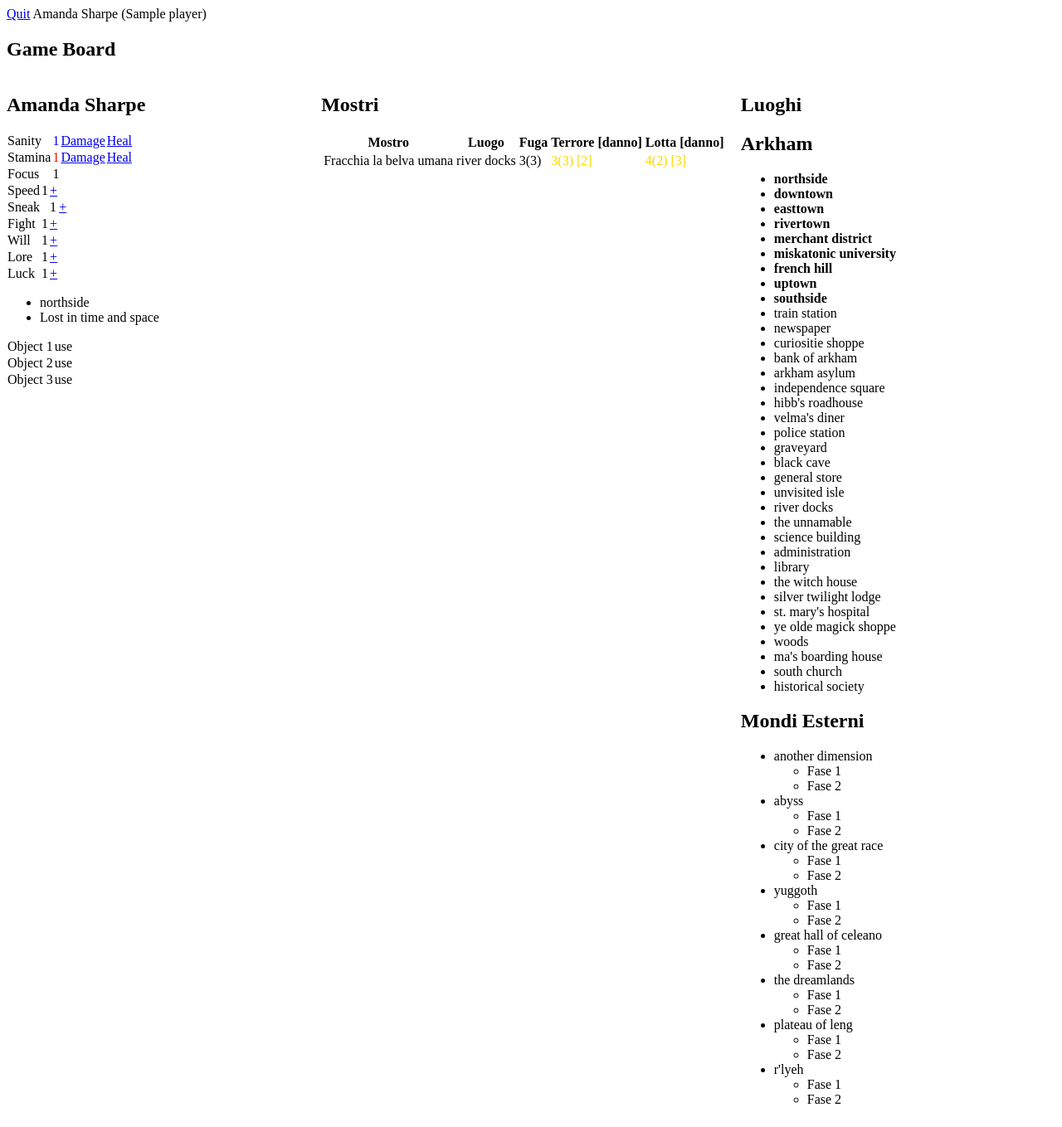
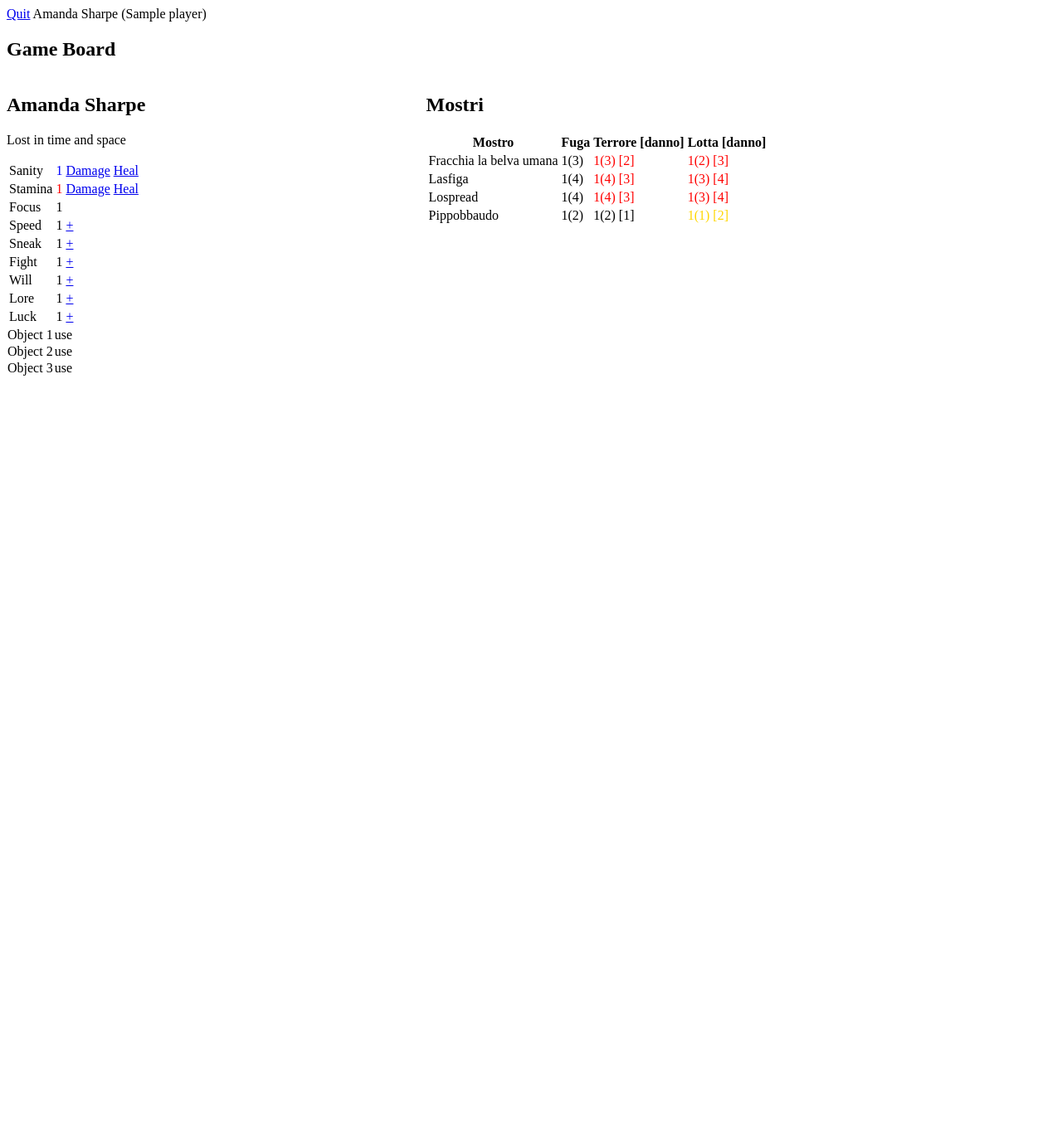
Before and after one commit to Delcaran/ArkhamHorror_TT_Companion, a Flask app: page / in a window 1280 px wide. Shown: the whole page at 83% size. After the commit the page ends 453 px from the top, so only its background shows below. Run offline with Flask 2, Linux system fonts and the light colour scheme; the visitor is signed in with stand-in values (Sample User, id 1); data comes from the database, SQL or seed files in the repository; tables that the repository leaves empty hold one stand-in row (values such as "Sample post").

Commit message:
rimosse feature per ora extra e bugfixing

```diff
--- a/ahc/board.py
+++ b/ahc/board.py
@@ -1,4 +1,4 @@
-from flask import Blueprint, render_template, g
+from flask import Blueprint, render_template, g, redirect, url_for
 from ahc.models import Location, Monster, Player
 from typing import Union
 
@@ -8,24 +8,24 @@ bp = Blueprint("board", __name__)
 @bp.route("/", methods=["GET"])
 def index():
     player : Player = g.player
-    locations : list[Location] = Location.select()
-    monsters : list[Monster] = Monster.select().where((Monster.location.is_null(False)) & (Monster.sky==False) & (Monster.outskirts==False))
+    #locations : list[Location] = Location.select()
+    monsters : list[Monster] = Monster.select().order_by(Monster.name)
     vs : dict[int, dict[str, Union[int, str]]] = {}
     for monster in monsters:
         # TODO calcolare il totale del giocatore con bonus e malus
         # TODO inserire anche l'ambiente
-        evade = player.sneak + monster.awareness
-        terror = player.will + monster.horror_rating
-        combat = player.fight + monster.combat_rating
+        evade = player.sneak if player else 0 + monster.awareness
+        terror = player.will if player else 0 + monster.horror_rating
+        combat = player.fight if player else 0 + monster.combat_rating
         evade_class = ""
         terror_class = ""
         combat_class = ""
-        if monster.sanity_damage > player.sanity:
+        if monster.sanity_damage > player.sanity if player else 0:
             if terror < monster.horror_check:
                 terror_class = "fatal"
             else:
                 terror_class = "deadly"
-        if monster.combat_damage > player.stamina:
+        if monster.combat_damage > player.stamina if player else 0:
             if combat < monster.toughness:
                 combat_class = "fatal"
             else:
@@ -40,7 +40,7 @@ def index():
         }
     return render_template(
         "board/main.html",
-        locations = locations,
+        #locations = locations,
         monsters = monsters,
         vs = vs,
         player = player
--- a/ahc/models.py
+++ b/ahc/models.py
@@ -200,10 +200,10 @@ def init_investigators() -> None:
 
 def init_monsters() -> None:
     monsters = [
-        ("Pippobbaudo", "televisione", Location.get(Location.name == "newspaper"), 1, 2, 1, 2, 1, 2, 1, 2, True, False),
-        ("Fracchia la belva umana", "ovunque", Location.get(Location.name == "river docks"), 2, 3, 2, 3, 2, 3, 2, 3, False, False),
-        ("Lospread", "giermania", Location.get(Location.name == "train station"), 3, 4, 3, 4, 3, 4, 3, 4, False, True),
-        ("Lasfiga", "tu nonnah", None, 3, 4, 3, 4, 3, 4, 3, 4, False, False)
+        ("Pippobbaudo", "televisione", Location.get(Location.name == "newspaper"), -1, 2, -1, 2, 1, -2, 1, 2, True, False),
+        ("Fracchia la belva umana", "ovunque", Location.get(Location.name == "river docks"), -2, 3, -2, 3, 2, -3, 2, 3, False, False),
+        ("Lospread", "giermania", Location.get(Location.name == "train station"), -3, 4, -3, 4, 3, -4, 3, 4, False, True),
+        ("Lasfiga", "tu nonnah", None, -3, 4, -3, 4, 3, -4, 3, 4, False, False)
     ]
     with database.atomic():
         Monster.insert_many(rows=monsters,fields=[
--- a/ahc/static/style.css
+++ b/ahc/static/style.css
@@ -27,13 +27,9 @@ nav {
 }
 #column1 {
     float: left;
-    width: 30%;
+    width: 40%;
 }
 #column2 {
     float: left;
-    width: 40%;
+    width: 60%;
 }
-#column3 {
-    float: left;
-    width: 30%;
-}
--- a/ahc/templates/board/main.html
+++ b/ahc/templates/board/main.html
@@ -8,7 +8,11 @@
 <div id="column1">
 	{% if g.player %}
 	<h1>{{g.player.investigator.name}}</h1>
-	<table style="border-collapse: collapse;">
+	<p>
+		{% if g.player.lost %}Lost in time and space{% endif %}
+		{% if g.player.blocked %}Blocked{% endif %}
+	</p>
+	<table>
 		<tr>
 			<td>Sanity</td>
 			<td><span class="sanity">{{g.player.sanity}}</span></td>
@@ -25,8 +29,6 @@
 			<td>Focus</td>
 			<td>{{g.player.focus}}</td>
 		</tr>
-	</table>
-	<table style="border-collapse: collapse;">
 		<tr>
 			<td>Speed</td>
 			<td>{{g.player.speed}}</td>
@@ -34,7 +36,6 @@
 		</tr>
 		<tr>
 			<td>Sneak</td>
-			<td>
 			<td>{{g.player.sneak}}</td>
 			<td><a href="/player/{{g.player.id}}/sneak/add">+</a></td>
 		</tr>
@@ -59,16 +60,6 @@
 			<td><a href="/player/{{g.player.id}}/luck/add">+</a></td>
 		</tr>
 	</table>
-	<ul>
-		<li>{{g.player.location.name}}</li>
-		<li>
-			{% if not g.player.lost and not g.player.blocked %}Normal
-			{% else %}
-			{% if g.player.lost %}Lost in time and space{% endif %}
-			{% if g.player.blocked %}Blocked{% endif %}
-			{% endif %}
-		</li>
-	</ul>
 	<table style="border-collapse: collapse;">
 		<tr>
 			<td>Object 1</td>
@@ -90,7 +81,6 @@
 	<table>
 		<tr>
 			<th>Mostro</th>
-			<th>Luogo</th>
 			<th>Fuga</th>
 			<th>Terrore [danno]</th>
 			<th>Lotta [danno]</th>
@@ -98,7 +88,6 @@
 		{% for monster in monsters %}
 		<tr>
 			<td>{{monster.name}}</td>
-			<td>{{monster.location.name}}</td>
 			<td><span class="{{vs[monster.id].evade_class}}">{{vs[monster.id].evade}}({{monster.evade_check}})</span></td>
 			<td><span class="{{vs[monster.id].terror_class}}">{{vs[monster.id].terror}}({{monster.horror_check}}) [{{monster.sanity_damage}}]</span></td>
 			<td><span class="{{vs[monster.id].combat_class}}">{{vs[monster.id].combat}}({{monster.toughness}}) [{{monster.combat_damage}}]</span></td>
@@ -106,37 +95,4 @@
 		{% endfor %}
 	</table>
 </div>
-<div id="column3">
-	<h1>Luoghi</h1>
-	<div>
-		<h2>Arkham</h2>
-		<ul>
-			{% for place in locations %}
-			{% if not place.outer_world %}
-				{% if not place.district %}
-				<li class="street">{{place.name}}</li>
-				{% else %}
-				<li>{{place.name}}</li>
-				{% endif %}
-			{% endif %}
-			{% endfor %}
-		</ul>
-	</div>
-	<div>
-		<h2>Mondi Esterni</h2>
-		<ul>
-			{% for place in locations %}
-			{% if place.outer_world %}
-			<li>
-				{{place.name}}
-				<ul>
-					<li>Fase 1</li>
-					<li>Fase 2</li>
-				</ul>
-			</li>
-			{% endif %}
-			{% endfor %}
-		</ul>
-	</div>
-</div>
 {% endblock %}
```
